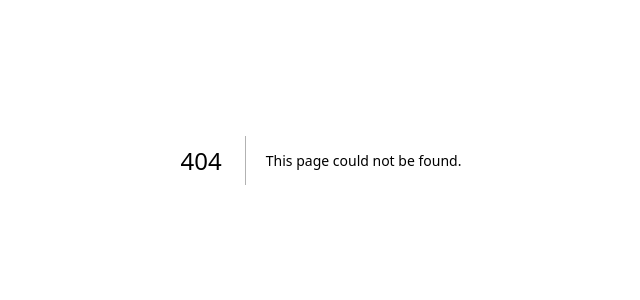
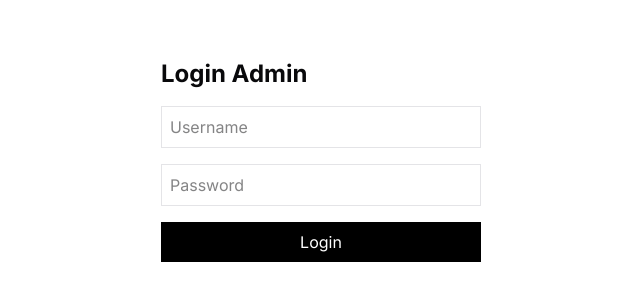
Before and after one commit to fjrhub/smkpgrimojokerto, a Next.js app: page /login in a window 1280 px wide. Before the commit this address had no page. Shown: the part 240-540 px from the top of the page, without its empty margins (319-959 px from the left). Built offline with nearby package versions, Linux system fonts and the light colour scheme.

Commit message:
feat(auth): hash password before saving user

```diff
--- /dev/null
+++ b/app/login/page.js
@@ -0,0 +1,67 @@
+'use client'
+
+import { useState } from 'react'
+import { useRouter } from 'next/navigation'
+
+export default function LoginPage() {
+  const [username, setUsername] = useState('')
+  const [password, setPassword] = useState('')
+  const [loading, setLoading] = useState(false)
+  const router = useRouter()
+
+  async function handleLogin(e) {
+    e.preventDefault()
+    setLoading(true)
+
+    try {
+      const res = await fetch('/api/auth/login', {
+        method: 'POST',
+        headers: { 'Content-Type': 'application/json' },
+        body: JSON.stringify({ username, password }),
+      })
+
+      const data = await res.json()
+
+      if (!res.ok) {
+        alert(data.message || 'Login gagal')
+        return
+      }
+
+      router.push('/dashboard')
+    } catch (err) {
+      alert('Terjadi kesalahan koneksi')
+    } finally {
+      setLoading(false)
+    }
+  }
+
+  return (
+    <div className="flex h-screen items-center justify-center">
+      <form onSubmit={handleLogin} className="space-y-4 w-80">
+        <h1 className="text-2xl font-bold">Login Admin</h1>
+
+        <input
+          placeholder="Username"
+          className="border w-full p-2"
+          value={username}
+          onChange={e => setUsername(e.target.value)}
+        />
+
+        <input
+          type="password"
+          placeholder="Password"
+          className="border w-full p-2"
+          value={password}
+          onChange={e => setPassword(e.target.value)}
+        />
+
+        <button
+          disabled={loading}
+          className="w-full bg-black text-white p-2 disabled:opacity-50"
+        >
+          {loading ? 'Memproses...' : 'Login'}
+        </button>
+      </form>
+    </div>
+  )
+}
```
